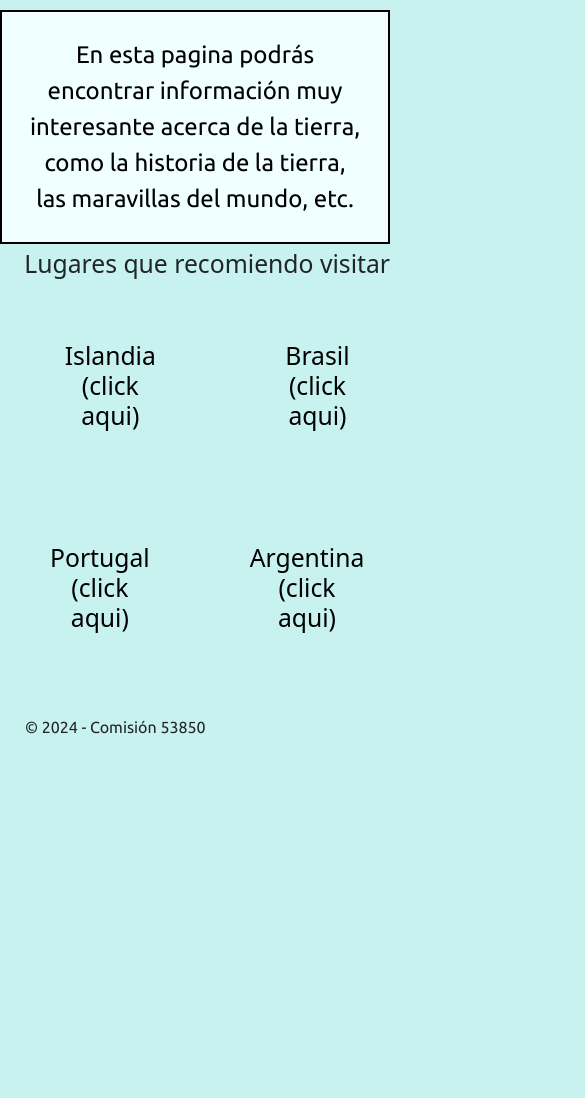
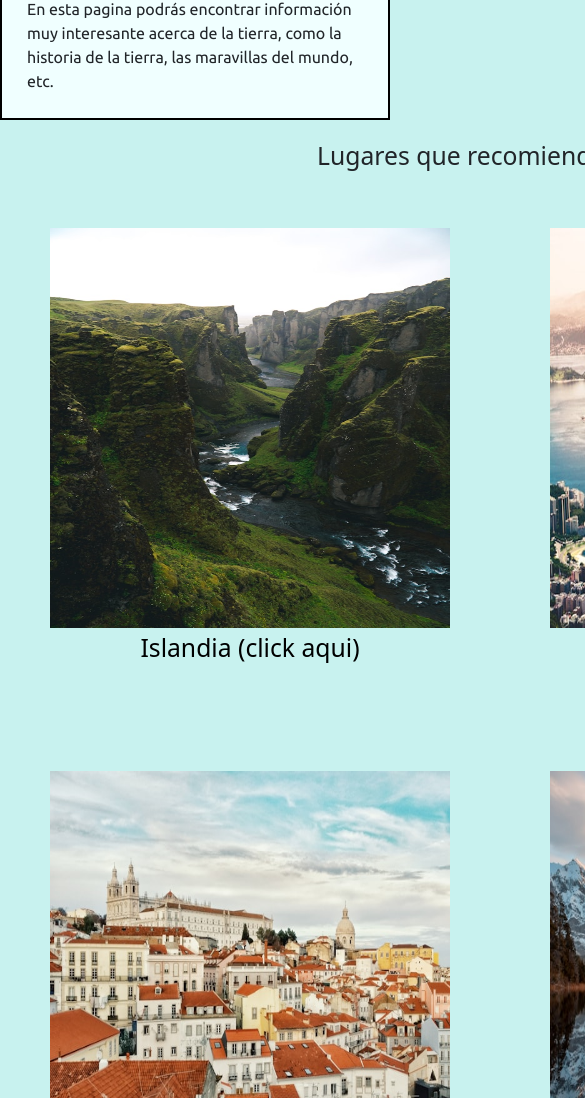
Before and after one commit to BenjaNapoli/Preentrega3-Napoli, a website: page index.html in a window 390 px wide. Shown: the part 402-1500 px from the top of the page, 585 px wide, since content can reach past the window. Before the commit the page ends 1182 px from the top, so only its background shows below. Drawn offline with nearby package versions, Linux system fonts and the light colour scheme.

Commit message:
corregí cosas del feedback, pero no todas.

```diff
--- a/index.html
+++ b/index.html
@@ -28,7 +28,7 @@
                   </button>
                   <div class="offcanvas offcanvas-end" tabindex="-1" id="offcanvasNavbar" aria-labelledby="offcanvasNavbarLabel">
                     <div class="offcanvas-header">
-                      <h5 class="offcanvas-title" id="offcanvasNavbarLabel">Menú</h5>
+                      <h1 class="offcanvas-title" id="offcanvasNavbarLabel">Menú</h1>
                       <button type="button" class="btn-close" data-bs-dismiss="offcanvas" aria-label="Close"></button>
                     </div>
                     <div class="offcanvas-body">
@@ -53,7 +53,7 @@
         <section>
             <div class="Hero">
                 <div class="hero-content">
-                    <img src="images/Hero.jpg" alt="Imagen" class="hero-img">
+                    <img src="images/Hero.jpg" alt="Hermosa foto de las montañas nevadas de francia, se puede obvervar tambien una hermosa noche estrellada, y esa hermosa e imponente mancha representante de la via lactea, cerca de las puntas de la montaña hay tambien un bosque." class="hero-img">
                     <div class="parallax-text">
                         <h1>Bienvenido!</h1>
                         <p>En esta pagina podrás encontrar información muy interesante acerca de la tierra, como la historia de la tierra, las maravillas del mundo, etc.
--- a/scss/layouts/_index.scss
+++ b/scss/layouts/_index.scss
@@ -2,27 +2,20 @@
   display: flex;
   background-color: #000;
   width: 100%;
-}
-  .hero-img {
-      width: 100%;
-      height: 100%;
-      padding: 0;
-      margin: 0;
-    }
+
+    .hero-content {
 
       .hero-content h2, .hero-content p {
         color: black;
         text-align: center;
       }
 
-    .hero-content {
       padding: 0;
       display: flex;
       flex-direction: column;
       gap: 0px;
       justify-content: center;
       align-items: center;
-    }
 
       .hero-content a {
         text-decoration: none;
@@ -30,6 +23,13 @@
         border: 1px solid white;
         color: white;
         font-size: 24px;
+      }
+
+      .hero-img {
+        width: 100%;
+        height: 100%;
+        padding: 0;
+        margin: 0;
       }
 
       .parallax-text h1 {
@@ -41,6 +41,9 @@
       .parallax-text p {
         font-size: 1.5em;
         margin: 0;
+      }
+    }
+
   }
 
 .lugares-h2 {
@@ -66,6 +69,7 @@
   height: 400px;
   width: 400px;
 }
+
 img{
   text-align: center;
 }
--- a/scss/layouts/_mediaqueries.scss
+++ b/scss/layouts/_mediaqueries.scss
@@ -8,7 +8,9 @@
   }
 
   .product-img {
-    display: none;
+    height: 100px;
+    width: 100%;
+    display: grid;
   }
 
   h2 a {
@@ -31,9 +33,18 @@
   .images-div p{
     display: flex;
   }
+
+  .gallery {
+    display: grid;
+  }
 }
 
 @media only screen and (max-width: 600px) {
+  .product-img {
+    width: 100%;
+    display: grid;
+  }
+
 .images-div img {
   display: none;
 }
--- a/scss/style.scss
+++ b/scss/style.scss
@@ -1,17 +1,17 @@
 //base
-@import "base/_fonts.scss";
-@import "base/_vars.scss";
-@import "base/_utilities.scss";
-@import "base/_general.scss";
+@import "base/fonts.scss";
+@import "base/vars.scss";
+@import "base/utilities.scss";
+@import "base/general.scss";
 
 //components
-@import "components/_navbar.scss";
-@import "components/_footer.scss";
+@import "components/navbar.scss";
+@import "components/footer.scss";
 
 //layouts
-@import "layouts/_maravillas.scss";
-@import "layouts/_imagenes.scss";
-@import "layouts/_lahistoriadelmundo.scss";
-@import "layouts/_contact.scss";
-@import "layouts/_mediaqueries.scss";
-@import "layouts/_index.scss"
+@import "layouts/maravillas.scss";
+@import "layouts/imagenes.scss";
+@import "layouts/lahistoriadelmundo.scss";
+@import "layouts/contact.scss";
+@import "layouts/mediaqueries.scss";
+@import "layouts/index.scss"
```
Also changed, not shown: Css/style.css, 1 other file. Lines whose indentation alone changed are shown as unchanged.
